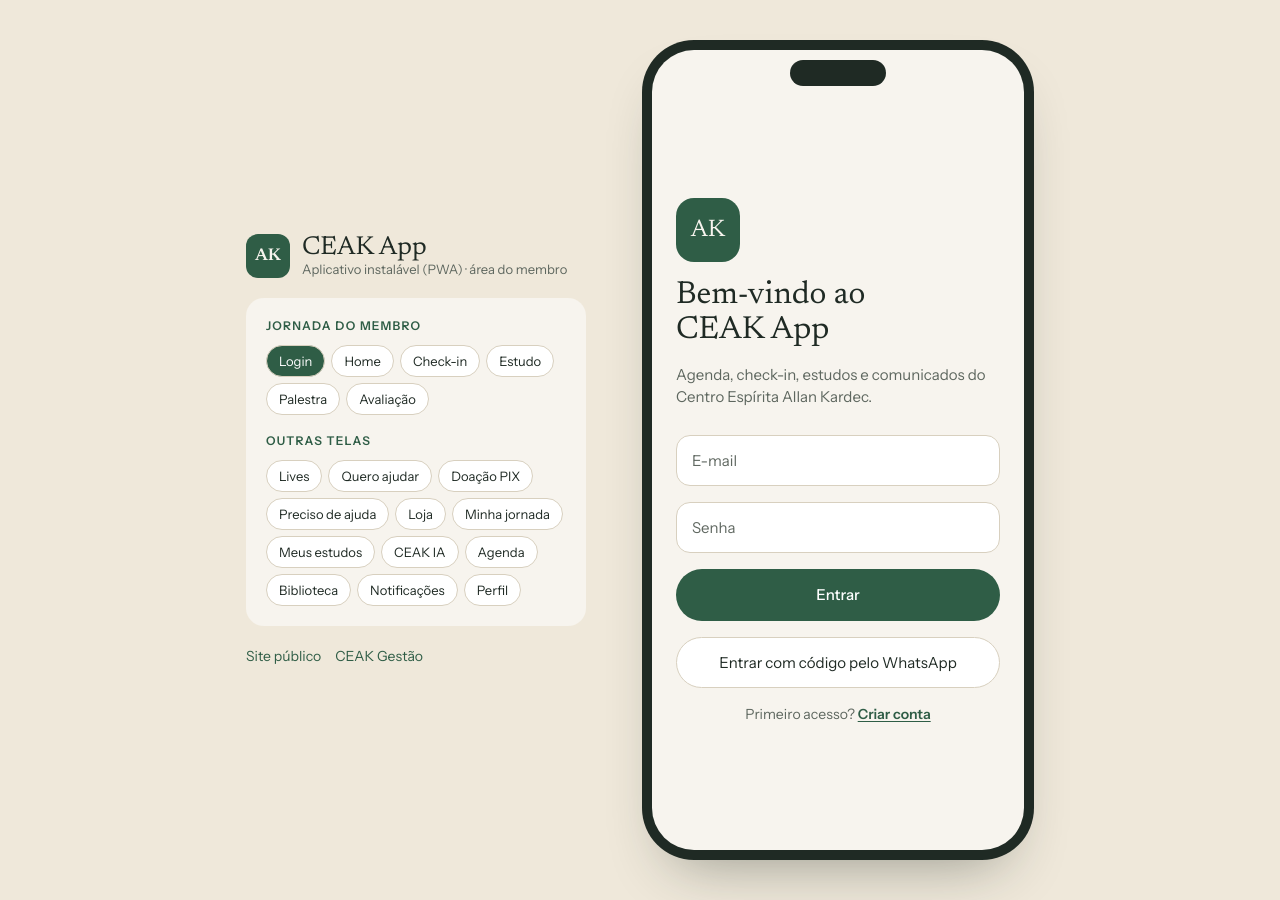
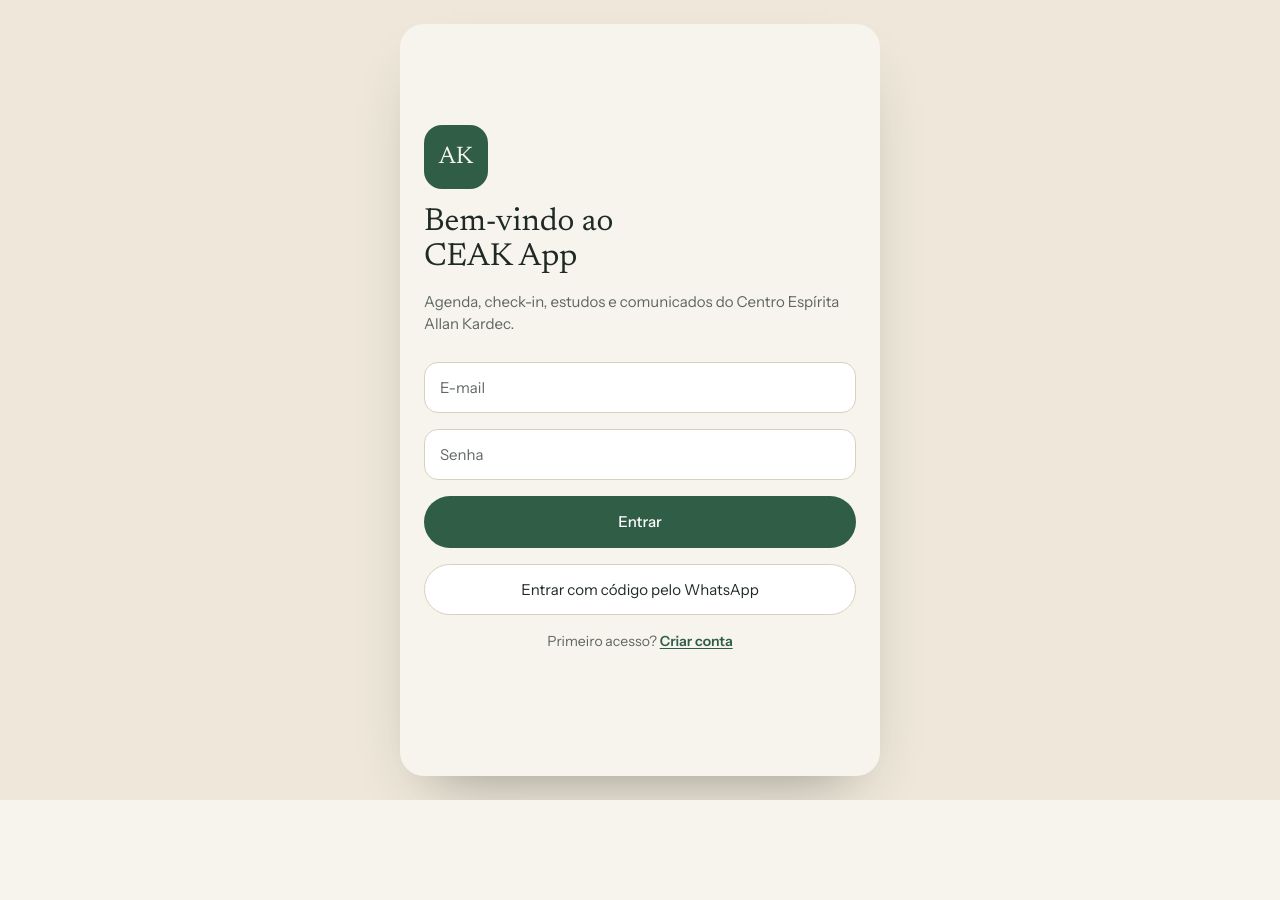
Before and after one commit to VictorHugoSimon/allankardecpenapolis, a Next.js app in the folder apps/app/: page /entrar in a window 1280 px wide. After the commit the page ends 800 px from the top, so only its background shows below. Built offline with nearby package versions, Linux system fonts and the light colour scheme; no server answers.

Commit message:
fix(app): remover painel demonstrativo e exibir somente experiência do membro

```diff
--- a/apps/app/src/components/Moldura.tsx
+++ b/apps/app/src/components/Moldura.tsx
@@ -1,26 +1,15 @@
 import { type ReactNode } from 'react';
-import { GESTAO_URL, SITE_URL } from '@/lib/urls';
-import { PainelLateral } from './PainelLateral';
 
 /**
- * No desktop (≥ 600px) o App aparece numa moldura de celular com o painel de
- * jornadas ao lado; abaixo disso ocupa a tela inteira, sem moldura.
+ * Interface real do CEAK App em qualquer dispositivo.
+ * Não exibe o antigo painel demonstrativo de jornadas e links de outras plataformas.
+ * O middleware direciona visitantes para /entrar e membros autenticados para a home.
  */
 export function Moldura({ children }: { children: ReactNode }) {
   return (
-    <div className="min-[600px]:bg-beige flex min-h-dvh flex-wrap items-center justify-center min-[600px]:gap-14 min-[600px]:px-5 min-[600px]:py-10">
-      <PainelLateral siteUrl={SITE_URL} gestaoUrl={GESTAO_URL} />
-      <div className="min-[600px]:rounded-frame min-[600px]:shadow-app h-dvh w-full min-[600px]:h-[820px] min-[600px]:max-w-[392px] min-[600px]:bg-[#1F2A24] min-[600px]:p-2.5">
-        <div className="bg-bg min-[600px]:rounded-frame-inner relative flex h-full w-full flex-col overflow-hidden">
-          {/* Barra de status decorativa da moldura (só no desktop). */}
-          <div
-            aria-hidden="true"
-            className="hidden h-[46px] flex-none items-center justify-center min-[600px]:flex"
-          >
-            <span className="h-[26px] w-24 rounded-[14px] bg-[#1F2A24]" />
-          </div>
-          {children}
-        </div>
+    <div className="bg-beige flex min-h-dvh items-stretch justify-center min-[600px]:px-6 min-[600px]:py-6">
+      <div className="bg-bg min-h-dvh w-full min-[600px]:min-h-[calc(100dvh-48px)] min-[600px]:max-w-[480px] min-[600px]:overflow-hidden min-[600px]:rounded-[24px] min-[600px]:shadow-app flex flex-col">
+        {children}
       </div>
     </div>
   );
```
